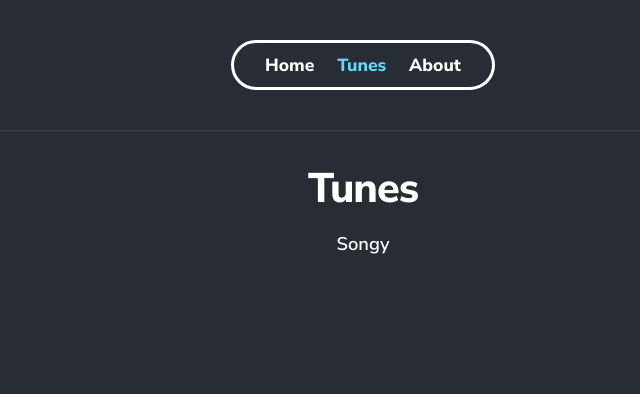
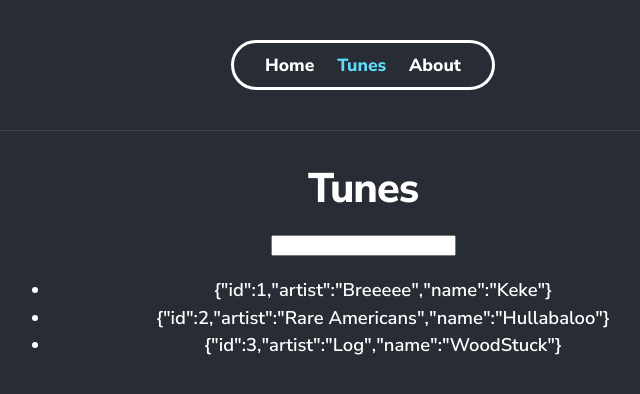
Before and after one commit to OneManDevz/courses-and-learning, a React (Create React App) app in the folder learn2code/react/03-with-yarn-cra-ts-template/: page /tunes in a window 1280 px wide. Shown: the top 394 px of the page, without its empty margins (277-917 px from the left). Built offline with nearby package versions, Linux system fonts and the light colour scheme.

Commit message:
tunes input form. useState. submit

```diff
--- a/learn2code/react/03-with-yarn-cra-ts-template/src/views/Home.tsx
+++ b/learn2code/react/03-with-yarn-cra-ts-template/src/views/Home.tsx
@@ -1,13 +1,9 @@
-import React, { useState, useEffect } from 'react'
+import React, { useState } from 'react'
 import './Home.scss'
 import logo from '../assets/logo.svg'
 
 const Home: React.FC = () => {
 	const [title] = useState('React Title!')
-
-	useEffect(() => {
-		document.title = title
-	})
 
 	return (
 		<div className="home">
--- a/learn2code/react/03-with-yarn-cra-ts-template/src/views/Tunes.tsx
+++ b/learn2code/react/03-with-yarn-cra-ts-template/src/views/Tunes.tsx
@@ -1,10 +1,40 @@
-import React from 'react'
+import React, { useState, ChangeEvent, FormEvent } from 'react'
 
 const Tunes: React.FC = () => {
+	const [searchQuery, setSearchQuery] = useState('')
+	const [songs, setSongs] = useState([
+		{ id: 1, artist: 'Breeeee', name: 'Keke' },
+		{ id: 2, artist: 'Rare Americans', name: 'Hullabaloo' },
+		{ id: 3, artist: 'Log', name: 'WoodStuck' },
+	])
+
+	const handleInput = (e: ChangeEvent<HTMLInputElement>) => {
+		setSearchQuery(e.target.value)
+	}
+
+	const handleSubmit = (e: FormEvent<HTMLFormElement>) => {
+		e.preventDefault()
+		const newSong = {
+			id: Math.max(...songs.map((s) => s.id)) + 1,
+			artist: searchQuery,
+			name: searchQuery,
+		}
+
+		setSongs([...songs, newSong])
+	}
+
 	return (
 		<div className="tunes">
 			<h1>Tunes</h1>
-			<p>Songy</p>
+			<form onSubmit={handleSubmit}>
+				<input type="text" value={searchQuery} onChange={handleInput} />
+			</form>
+
+			<ul>
+				{songs.map((song) => (
+					<li key={song.id}>{JSON.stringify(song)}</li>
+				))}
+			</ul>
 		</div>
 	)
 }
```
Also changed, not shown: 1 other file (tests, documents, lock files or other folders).
